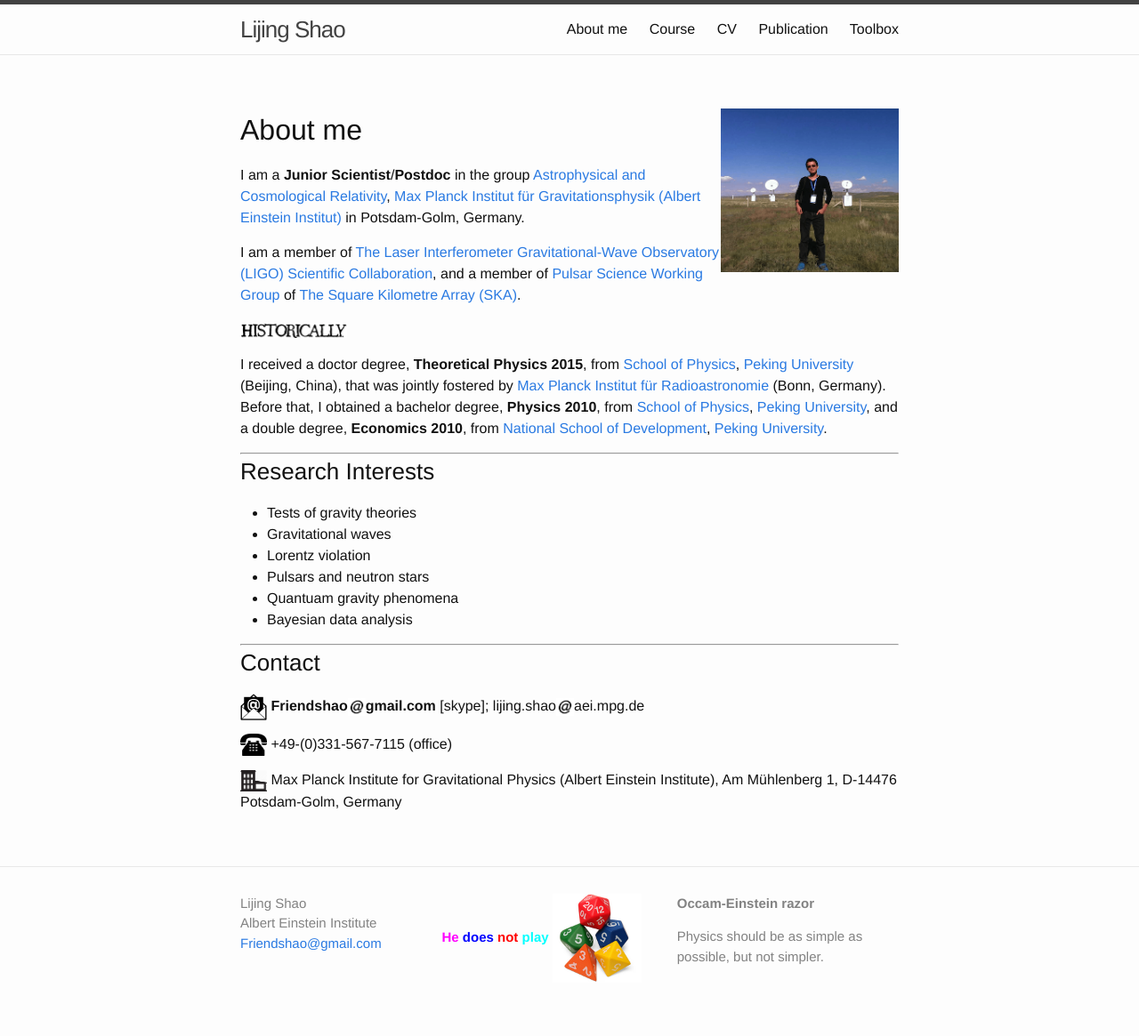
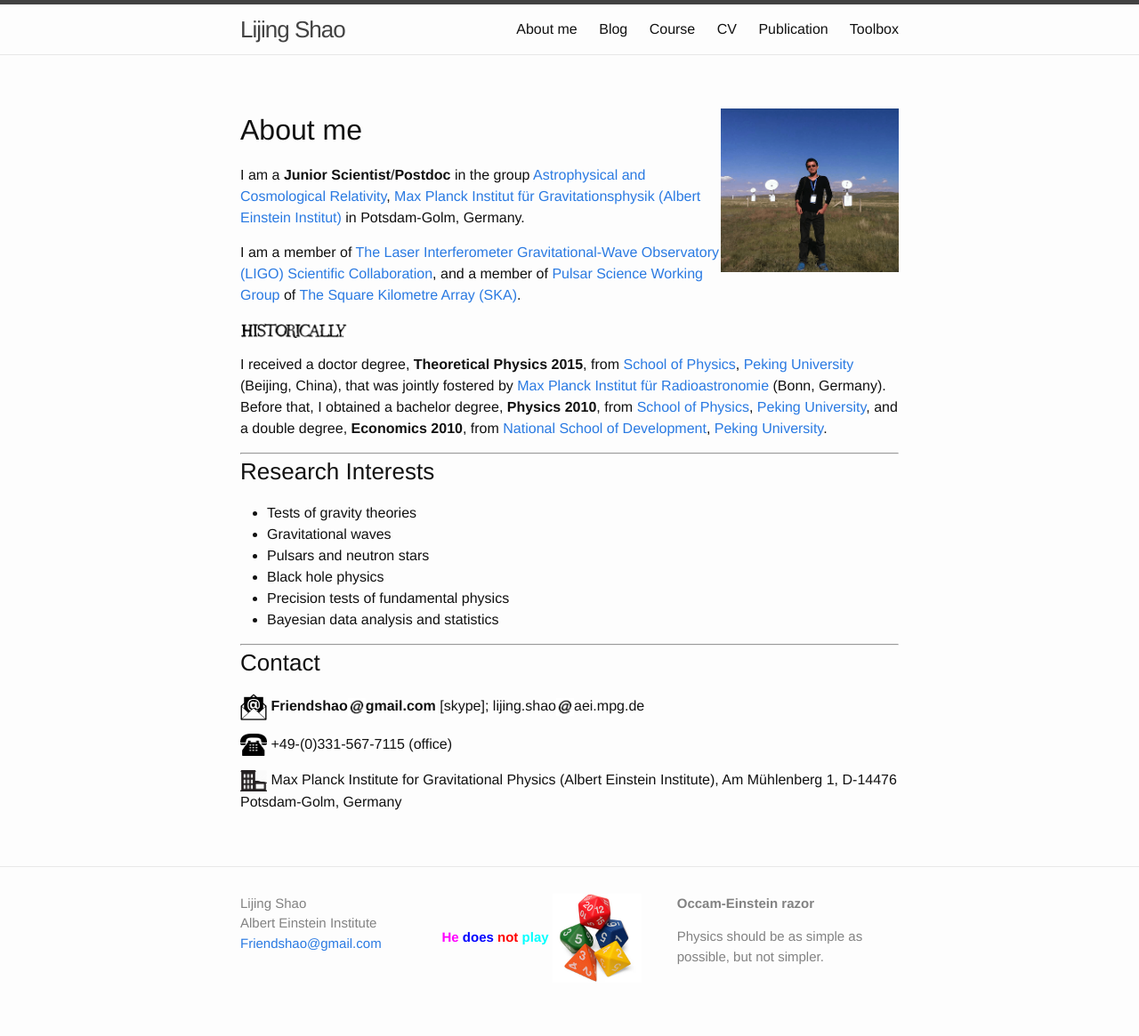
Before and after one commit to Friendshao/Friendshao.github.io, a Jekyll site: the page built from about/about.md, in a window 1280 px wide. Shown: the whole page at 89% size. Built offline with Jekyll 4.4.1, drawn with Linux system fonts in a browser that asks for light colours.

Commit message:
add blog

```diff
--- a/about/about.md
+++ b/about/about.md
@@ -22,10 +22,10 @@ I received a doctor degree, **Theoretical Physics 2015**, from [School of Physic
 
 - Tests of gravity theories
 - Gravitational waves
-- Lorentz violation
 - Pulsars and neutron stars
-- Quantuam gravity phenomena
-- Bayesian data analysis
+- Black hole physics
+- Precision tests of fundamental physics
+- Bayesian data analysis and statistics
 
 ---
 
```
Also changed, not shown: blog/blog.md (added, +7 -0 lines).
